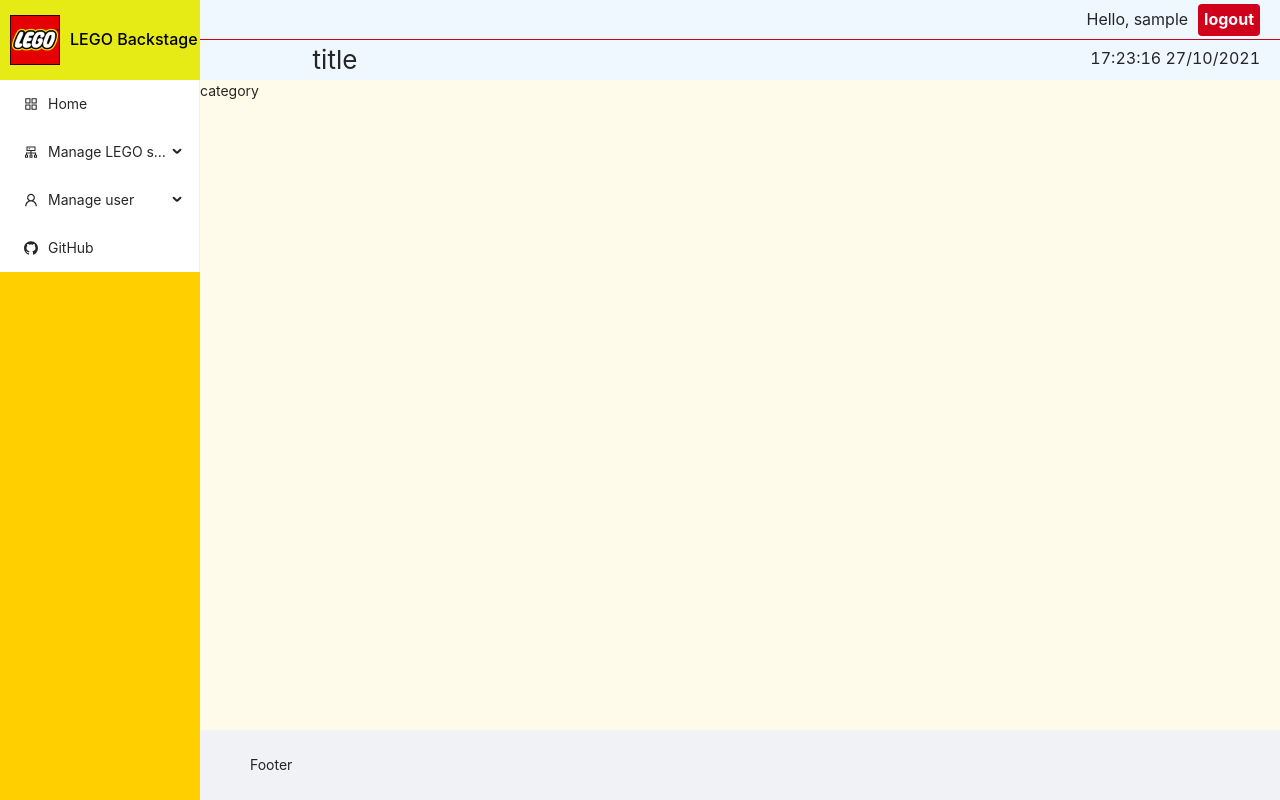
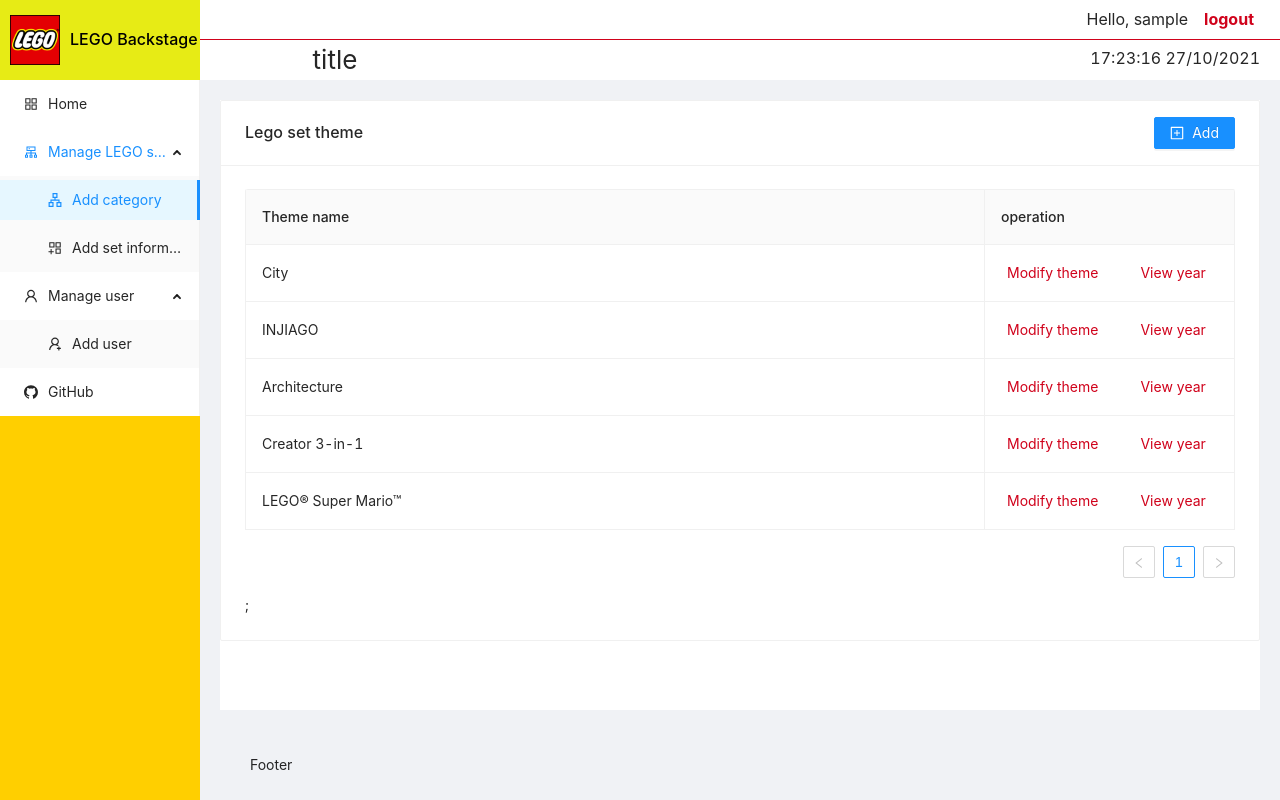
Before and after one commit to D18130495/LEGO_repository-React_client, a React (Create React App) app: page /category in a window 1280 px wide. Built offline with nearby package versions, Linux system fonts and the light colour scheme; sample sign-in values are in the browser's storage.

Commit message:
Add category display and back-end api design

```diff
--- a/src/components/header/header.less
+++ b/src/components/header/header.less
@@ -1,7 +1,7 @@
 // less file for header components layout and style
 .header {
     height: 80px;
-    background-color: aliceblue;
+    background-color: #fff;
     .header-top {
         height: 40px;
         font-size: 16px;
@@ -15,10 +15,10 @@
         button {
             height: 90%;
             font-weight: bold;
-            color: #fff;
-            background-color: #d0021b;
+            color: #d0021b;
+            background-color: transparent;
             border-style: none;
-            border-radius: 4px;
+            cursor: pointer;
         }
     }
     .header-bottom {
--- a/src/components/left-nav/left-nav.jsx
+++ b/src/components/left-nav/left-nav.jsx
@@ -1,9 +1,10 @@
 import React, {Component} from "react";
 import { Link } from "react-router-dom";
+import { withRouter } from 'react-router-dom'
 import './left-nav.less' // less style
 
 import lego from '../../assets/images/LEGO.png' // LEGO logo
-import { Menu, Button } from 'antd';
+import { Menu } from 'antd'; // ante style
 import {
     AppstoreOutlined,
     ApartmentOutlined,
@@ -16,8 +17,12 @@
 
   const { SubMenu } = Menu
 
-export default class LeftNav extends Component {
+class LeftNav extends Component {
     render() {
+
+        const path = this.props.location.pathname
+        console.log(path)
+
         return (
             <div className="left-nav">
                 <header className="left-nav-header">
@@ -25,20 +30,20 @@
                     <h1>LEGO Backstage</h1>
                 </header>
 
-                <Menu mode="inline" theme="light">
-                    <Menu.Item key="home" icon={<AppstoreOutlined />}>
+                <Menu mode="inline" theme="light" selectedKeys={[path]} defaultOpenKeys={['sub1', 'sub2']}>
+                    <Menu.Item key="/home" icon={<AppstoreOutlined />}>
                         <Link to='/home'>
                             Home
                         </Link>
                     </Menu.Item>
 
                     <SubMenu key="sub1" icon={<ClusterOutlined />} title="Manage LEGO sets">
-                        <Menu.Item key="category" icon={<ApartmentOutlined />}>
+                        <Menu.Item key="/category" icon={<ApartmentOutlined />}>
                             <Link to='/category'>
                                 Add category
                             </Link>
                         </Menu.Item>
-                        <Menu.Item key="setInfo" icon={<AppstoreAddOutlined />}>
+                        <Menu.Item key="/setInfo" icon={<AppstoreAddOutlined />}>
                             <Link to='/setInfo'>
                                 Add set information
                             </Link>
@@ -46,18 +51,20 @@
                     </SubMenu>
 
                     <SubMenu key="sub2" icon={<UserOutlined />} title="Manage user">
-                        <Menu.Item key="user" icon={<UserAddOutlined />}>
+                        <Menu.Item key="/user" icon={<UserAddOutlined />}>
                             <Link to='/user'>
                                 Add user
                             </Link>
                         </Menu.Item>
                     </SubMenu>
 
-                    <Menu.Item key="github" icon={<GithubOutlined />}>
-                        <span>GitHub</span><a href="https://github.com/D18130495/LEGO_repository-React_client" target='blank'/>
+                    <Menu.Item key="/github" icon={<GithubOutlined />}>
+                        <a href="https://github.com/D18130495/LEGO_repository-React_client" src="github" target='blank'><span>GitHub</span></a>
                     </Menu.Item>
                 </Menu>
             </div>
         )
     }
 }
+
+export default withRouter(LeftNav)
--- a/src/pages/category/category.jsx
+++ b/src/pages/category/category.jsx
@@ -1,12 +1,69 @@
 // page for main => category
+// page for main => home
 import React from "react";
+
+import { Card, Table, Button } from 'antd' // antd card, table and button component
+import { PlusSquareOutlined } from '@ant-design/icons'; // antd icon
 
 export default class Category extends React.Component {
     render() {
+
+        const dataSource = [
+            {
+                "parentId": '0',
+                "_id": "123456",
+                "theme": "City",
+            },
+            {
+                "parentId": '0',
+                "_id": "1234563",
+                "theme": "INJIAGO",
+            },
+            {
+                "parentId": '0',
+                "_id": "1234563",
+                "theme": "Architecture",
+            },
+            {
+                "parentId": '0',
+                "_id": "1234563",
+                "theme": "Creator 3-in-1",
+            },
+            {
+                "parentId": '0',
+                "_id": "1234563",
+                "theme": "LEGO® Super Mario™",
+            },
+        ];
+
+          const columns = [
+            {
+              title: 'Theme name',
+              dataIndex: 'theme',
+            },
+            {
+              title: 'operation',
+              width: 250,
+              render: () => (
+                <span>
+                    <button style={{color: '#d0021b', background: 'transparent', border: 'none', cursor: 'pointer' }}>Modify theme</button>
+                    <button style={{color: '#d0021b', background: 'transparent', border: 'none', cursor: 'pointer', marginLeft: 30 }}>View year</button>
+                </span>
+              )
+            },
+          ];
+
+        const addButton = (
+            <Button type='primary'>
+                <PlusSquareOutlined />
+                Add
+            </Button>
+        )
+
         return (
-            <div>
-                category
-            </div>
+            <Card title="Lego set theme" extra={addButton}>
+                <Table dataSource={dataSource} columns={columns} rowKey='_id' bordered/>;
+            </Card>
         )
     }
 }
--- a/src/pages/home/home.jsx
+++ b/src/pages/home/home.jsx
@@ -5,7 +5,7 @@
     render() {
         return (
             <div>
-                home
+                Home
             </div>
         )
     }
--- /dev/null
+++ b/src/pages/home/home.less
@@ -0,0 +1 @@
+// less file for header components layout and style
--- a/src/pages/login/login.jsx
+++ b/src/pages/login/login.jsx
@@ -1,7 +1,7 @@
 // login page
 import React, {Component} from "react";
 import { Redirect } from "react-router-dom"; // redirect the page
-import { Form, Input, Button, message, Result} from 'antd'; // antd form
+import { Form, Input, Button, message} from 'antd'; // antd form
 import { UserOutlined, LockOutlined } from '@ant-design/icons'; // antd form
 
 import './login.less' // less style
--- a/src/pages/main/main.jsx
+++ b/src/pages/main/main.jsx
@@ -31,13 +31,13 @@
                 </Sider>
                 <Layout>
                     <Header></Header>
-                    <Content style={{background: '#fffbeb'}}>
+                    <Content style={{background: '#fff', margin: 20}}>
                         <Switch>
                             <Route path='/home' component={Home}></Route>
                             <Route path='/category' component={Category}></Route>
                             <Route path='/setinfo' component={SetInfo}></Route>
                             <Route path='/user' component={User}></Route>
-                            <Redirect to='/home'/> // Automatically direct to home if no one be chosen
+                            <Redirect to='/home'/> {/* Automatically direct to home if no one be chosen */}
                         </Switch>
                     </Content>
                     <Footer>Footer</Footer>
```
